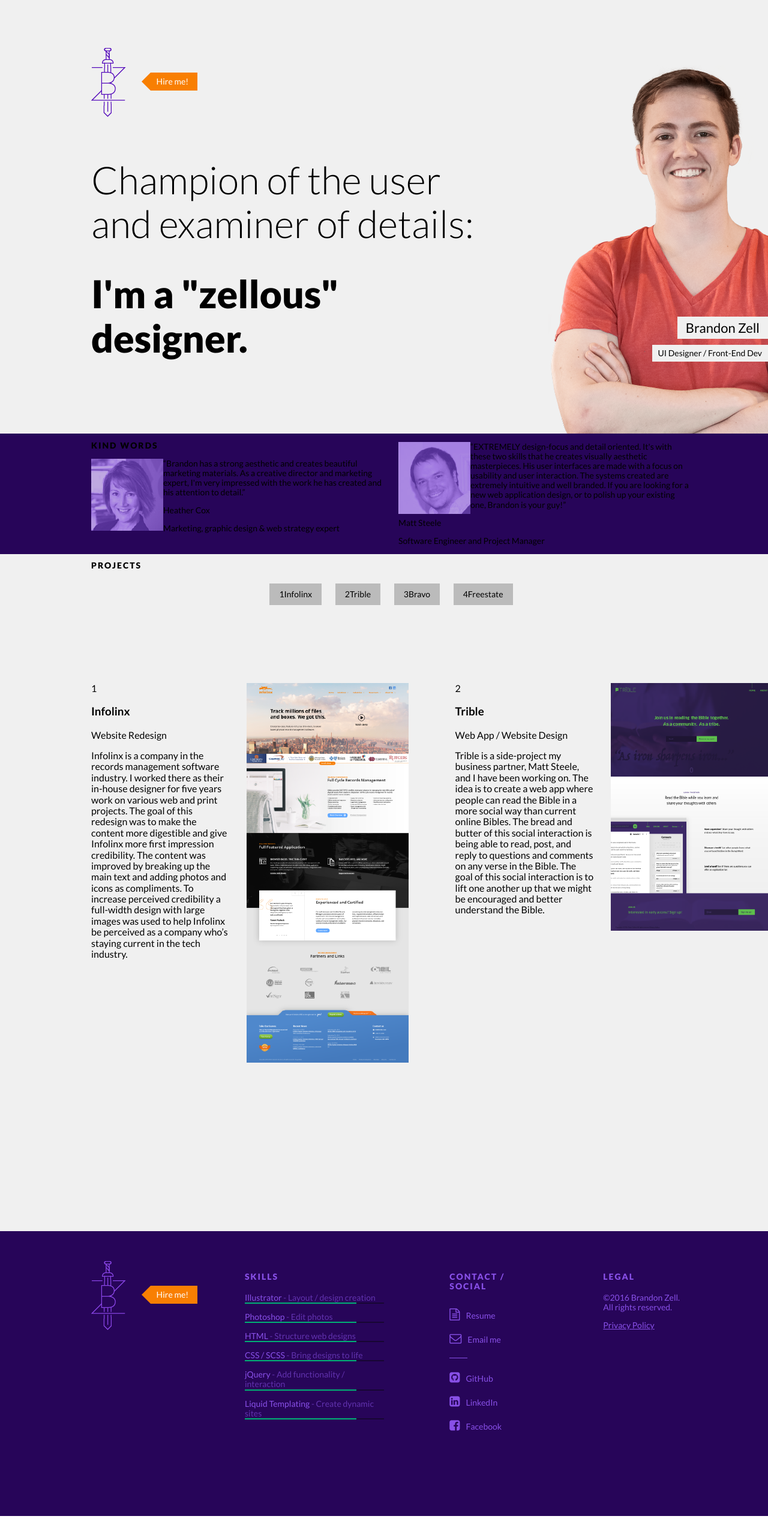
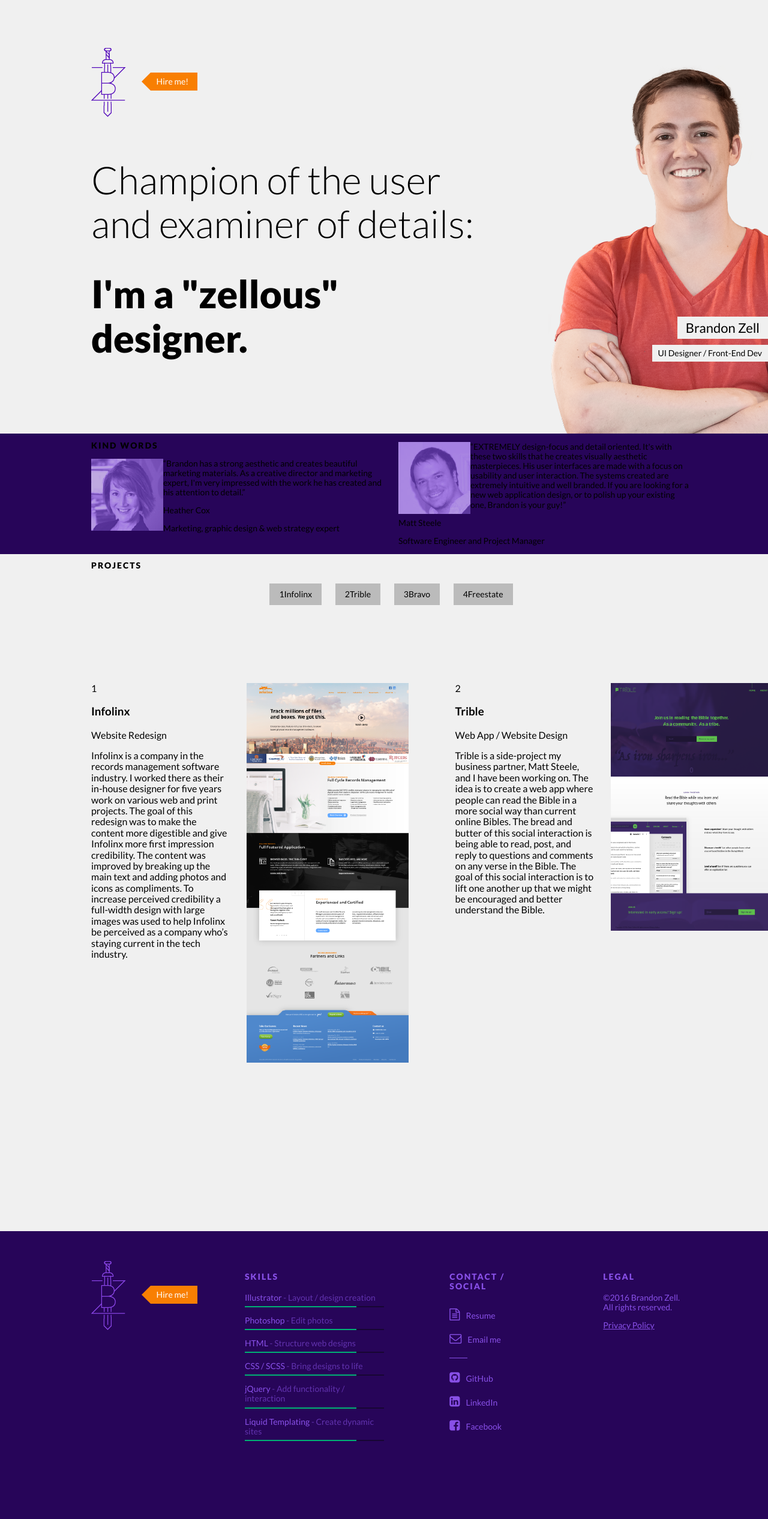
Before and after one commit to bzle/brandonz-me, a Jekyll site: the page built from index.html, in a window 1280 px wide. Shown: the whole page at 60% size. Built offline with Jekyll 4.4.1, drawn with Linux system fonts in a browser that asks for light colours; nearby versions of some CDN libraries.

Commit message:
Updated '/css/style.scss' via CloudCannon

```diff
--- a/css/style.scss
+++ b/css/style.scss
@@ -930,7 +930,7 @@ footer a {
     position: absolute;
 }
 .skill p {
-    margin-bottom: 0;
+    margin-bottom: 6px;
 }
 .skill span {
     opacity: .6;
```
